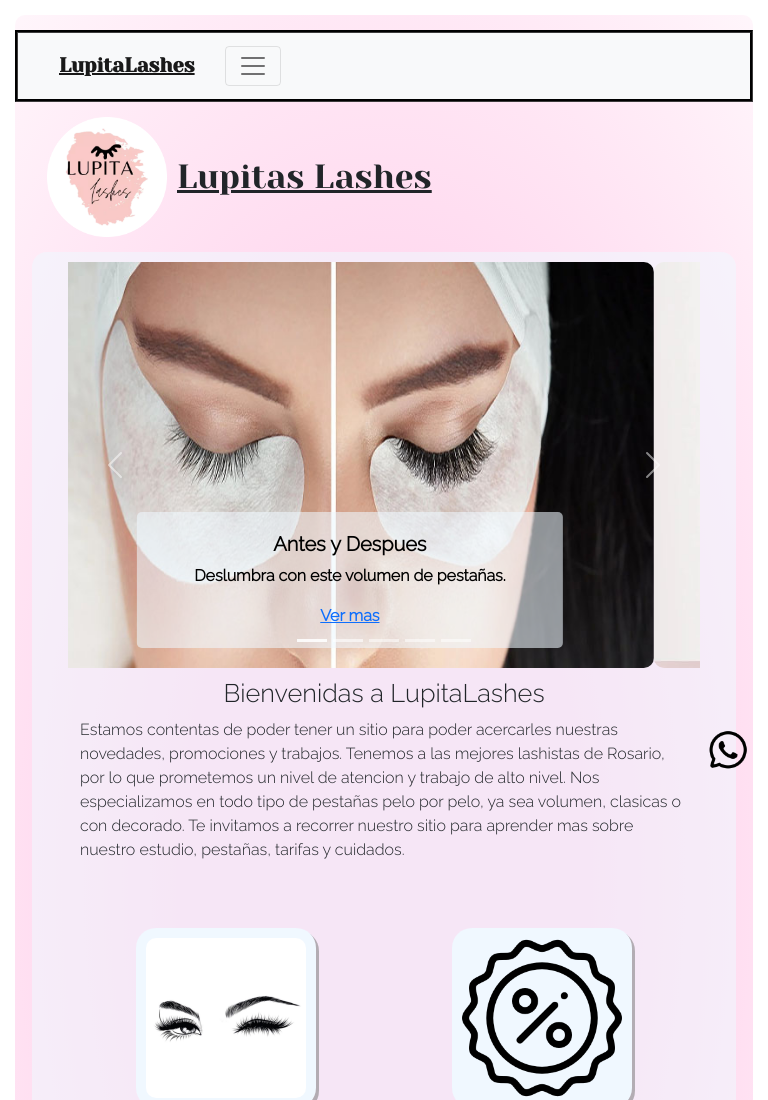
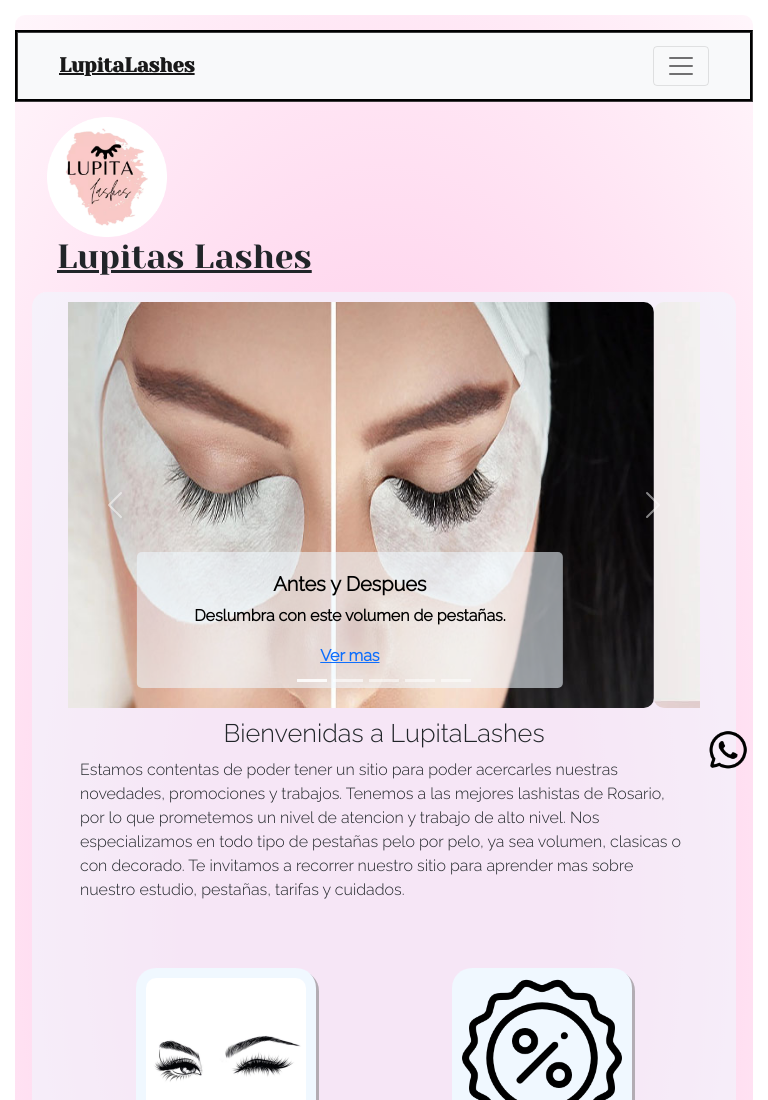
Before and after one commit to facu-fua/LupitaLashes, a website: page index.html in a window 768 px wide. Shown: the top 1100 px of the page. Drawn offline with nearby package versions, Linux system fonts and the light colour scheme.

Commit message:
correccion logotitulo, espaciado menu hamburguesa

```diff
--- a/index.html
+++ b/index.html
@@ -36,7 +36,7 @@
 
         <!-- Menu navbar de Bootstrap -->
         <nav class="menuBoot navbar navbar-expand-lg navbar-light bg-light">
-            <div class="container-fluid">
+            <div class="menuEspacio container-fluid">
                 <a class="navbar-brand" href="index.html">LupitaLashes</a>
                 <button class="navbar-toggler" type="button" data-bs-toggle="collapse"
                     data-bs-target="#navbarSupportedContent" aria-controls="navbarSupportedContent"
--- a/scss/styles.scss
+++ b/scss/styles.scss
@@ -48,6 +48,10 @@
     border-color: rgb(61, 60, 60);
     border-style: groove;
     background-color: $colorFondo;
+}
+
+.menuEspacio{
+    width: 100%;
 }
 
 .menuItems {
@@ -516,7 +520,7 @@
 
     /* INDEX */
     .logoTitulo {
-        flex-wrap: nowrap;
+        flex-wrap: wrap;
     }
 
     .textopres {
```
Also changed, not shown: estilos/styles.css.
